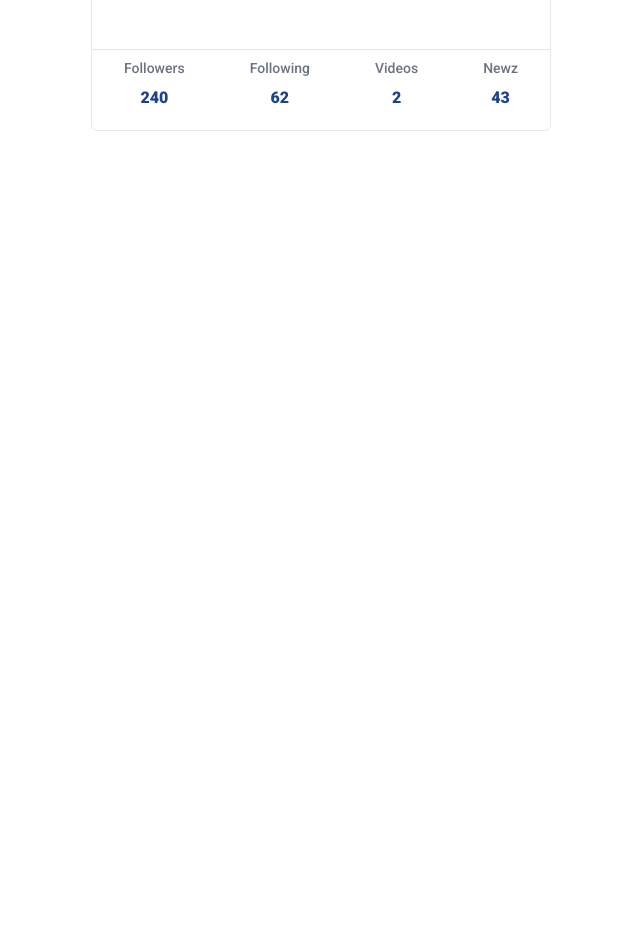
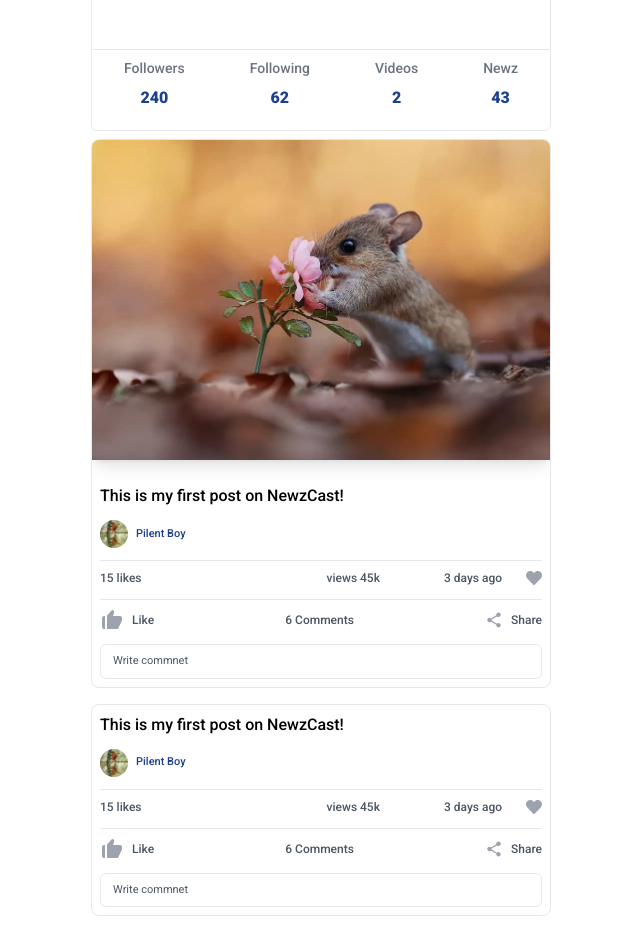
Before and after one commit to pilentboy/NewzCast, a React (Create React App) app: page /newzcast/profile in a window 1280 px wide. Shown: the part 340-1272 px from the top of the page, without its empty margins (319-959 px from the left). Before the commit the page ends 903 px from the top, so only its background shows below. Built offline with nearby package versions, Linux system fonts and the light colour scheme.

Commit message:
add some posts to Profile

```diff
--- a/src/pages/Trending.jsx
+++ b/src/pages/Trending.jsx
@@ -3,7 +3,6 @@ import HomeContainer from '../components/home/HomeContainer'
 import PostWrapper from '../components/post/post_cart/PostWrapper'
 import { useState, useContext } from 'react'
 import { LoginContext } from '../context/LoginContext'
-import postimg1 from '../assets/images/1.jpg'
 import postimg2 from '../assets/images/2.jpg'
 import postimg3 from '../assets/images/3.jpg'
 
--- a/src/pages/profile.jsx
+++ b/src/pages/profile.jsx
@@ -5,8 +5,15 @@ import ColoredLogo from "../components/ColoredLogo"
 import UserID from "../components/profile/UserID"
 import { IoIosInformationCircleOutline } from "react-icons/io";
 import UserProfileInfo from "../components/profile/UserProfileInfo"
+import postimg2 from '../assets/images/2.jpg'
+import PostWrapper from "../components/post/post_cart/PostWrapper"
+import { useState } from "react"
+
 
 const Profile = () => {
+
+    const [favorite, setFavorite] = useState(false)
+    const [like2, setLike2] = useState(false)
 
     return (
         <HomeContainer>
@@ -28,6 +35,10 @@ const Profile = () => {
                 <UserProfileInfo />
 
             </div>
+
+            <PostWrapper img={postimg2} favorite={[favorite, setFavorite]} like={[like2, setLike2]} />
+
+            <PostWrapper favorite={[favorite, setFavorite]} like={[like2, setLike2]} />
         </HomeContainer>
 
     )
```
